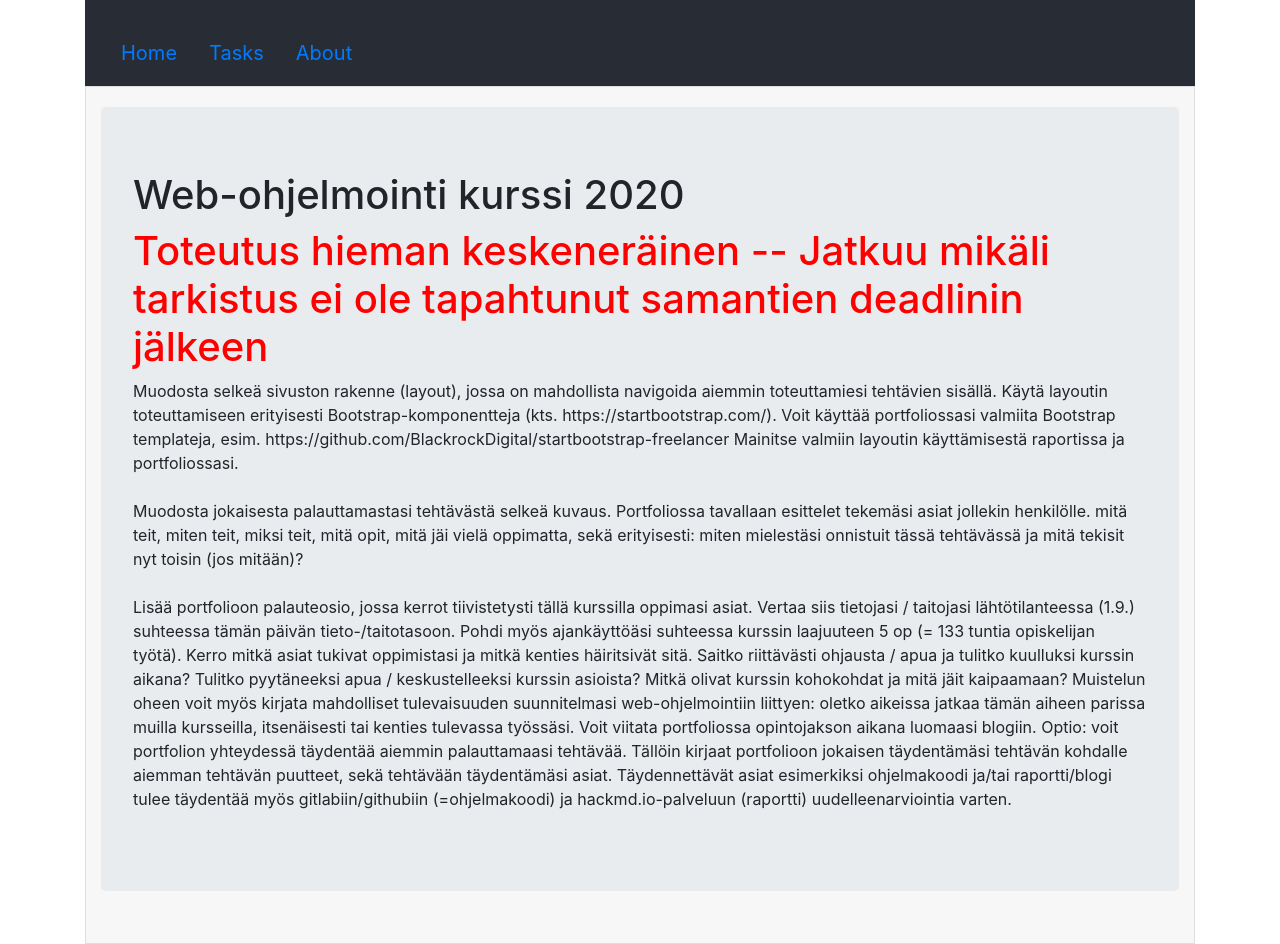
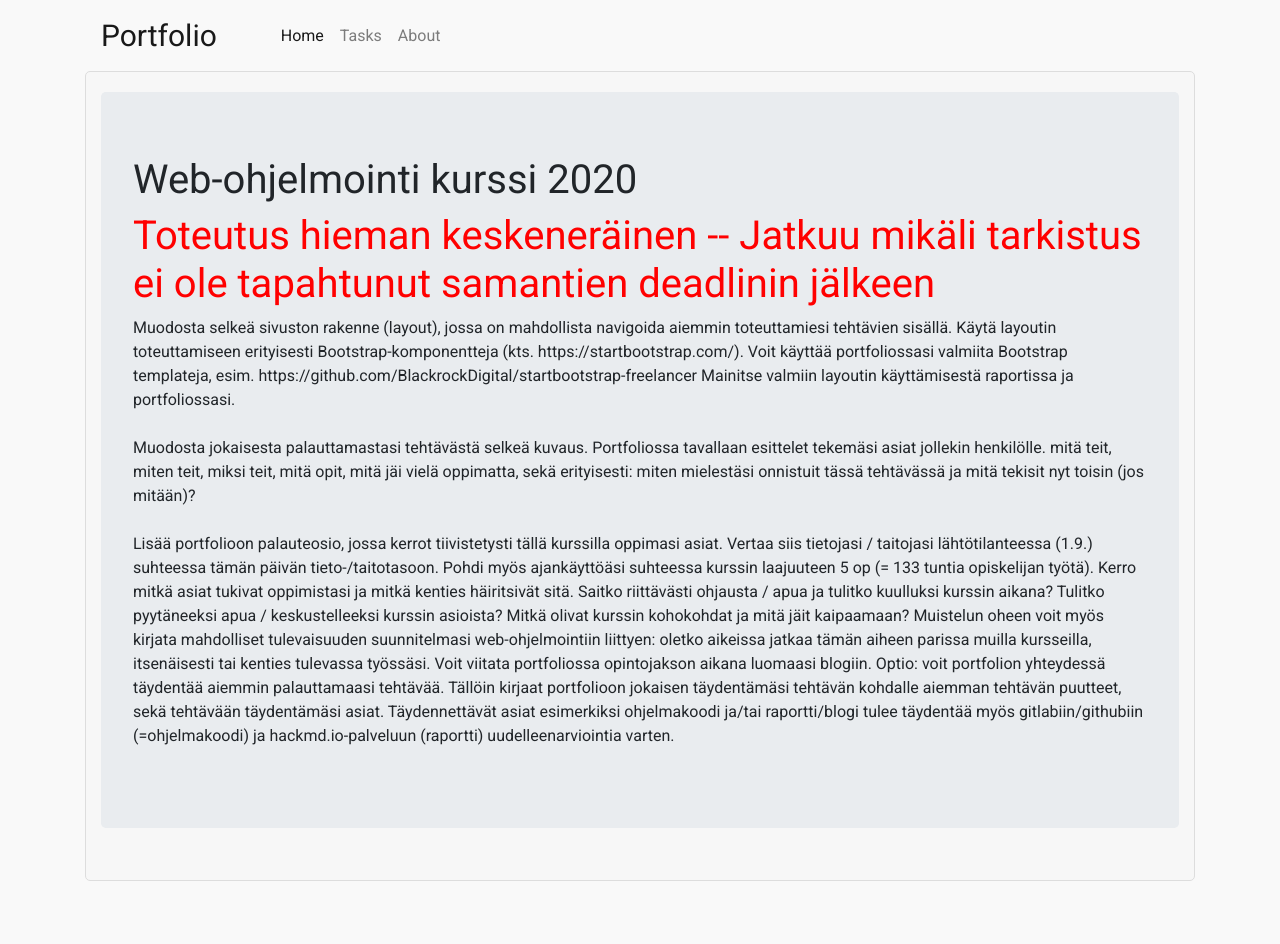
Before and after one commit to maici95/WebOhj, a React app in the folder t7/portfolio/: page / in a window 1280 px wide. After the commit the page ends 921 px from the top, so only its background shows below. Built offline with nearby package versions, Linux system fonts and the light colour scheme.

Commit message:
portfolion navigaatio ja tehtavan nakyma

```diff
--- a/t7/portfolio/public/index.html
+++ b/t7/portfolio/public/index.html
@@ -9,6 +9,9 @@
       name="description"
       content="Web site created using create-react-app"
     />
+
+    <link href="https://fonts.googleapis.com/css2?family=Roboto&display=swap" rel="stylesheet">
+
     <link rel="apple-touch-icon" href="%PUBLIC_URL%/logo192.png" />
     <!--
       manifest.json provides metadata used when your web app is installed on a
--- a/t7/portfolio/src/Data/tasks.json
+++ b/t7/portfolio/src/Data/tasks.json
@@ -1,34 +1,53 @@
 {
     "tasks": [
         {
+            "id": "0",
             "name": "Viikko 1",
             "title": "Viikko 1",
             "img": "js.png",
             "desc": "Ensimmäisen viikon tehtävä tutustu javascriptin saloihin"
         },
         {
+            "id": "1",
             "name": "Viikko 2",
             "title": "Viikko 2",
             "img": "git.png",
             "desc": "Kurssin tehtävien versionhallinta Gitin avulla GitHubissa"
         },
         {
+            "id": "2",
             "name": "Viikko 3",
             "title": "Viikko 3",
             "img": "postman.png",
             "desc": "Postmanilla backendin testausta ennen käyttöliittymän tekoa"
         },
         {
+            "id": "3",
             "name": "Viikko 4",
             "title": "Viikko 4",
             "img": "react.png",
             "desc": "Tutustuminen Reactin saloihin"
         },
         {
+            "id": "4",
             "name": "Viikko 5",
             "title": "Viikko 5",
             "img": "rest.png",
             "desc": "REST API ja Reactin kytkeminen yhteen"
+        },
+        {
+            "id": "5",
+            "name": "Viikko 6",
+            "title": "Viikko 6",
+            "img": "port.png",
+            "desc": "Portfolion teko kurssin tehtävistä"
+        },
+        {
+            "id": "6",
+            "name": "Viikko 7",
+            "title": "Viikko 7",
+            "img": "ship.png",
+            "desc": "Laivanupotus peliin backend logiikka pelikentän generointiin"
         }
     ]
 }
--- a/t7/portfolio/src/Styles/index.js
+++ b/t7/portfolio/src/Styles/index.js
@@ -2,18 +2,31 @@
 
 
 const Styles = {
+    jumbotron: {
+        color: '#222',
+        background: '#fff',
+        border: '1px solid #ddd',
+        paddingTop: '20px',
+        paddingBottom: '20px'
+    },
+    brand: {
+        fontSize: '30px'
+    },
     nav: {
-        paddingTop: '30px',
-        paddingBottom: '10px',
-        paddingLeft: '20px',
-        background: '#282C34',
-        fontSize: '20px'
+        //paddingTop: '30px',
+        //paddingBottom: '10px',
+        //paddingLeft: '20px',
+        //background: '#282C34',
+        fontSize: '16px',
+        paddingLeft: '40px'
     },
     content: {
         background: '#F7F7F7',
         paddingTop: '20px',
         paddingBottom: '20px',
-        border: '1px solid #ddd'
+        border: '1px solid #ddd',
+        borderRadius: '5px',
+        marginBottom: '40px'
     },
     title: {
         marginTop: '20px',
@@ -27,10 +40,21 @@ const Styles = {
     card: {
         textAlign: 'center',
         minWidth: '200px',
-        maxWidth: '30%',
+        maxWidth: '25%',
         margin: '10px',
         float: 'left',
         boxShadow: '2px 2px 4px #ddd'
+    },
+    cardImage: {
+        padding: '20px',
+        borderBottom: '1px solid #ddd',
+        background: '#f9f9f9'
+    },
+    contentWrapper: {
+        background: '#fff',
+        border: '1px solid #ddd',
+        padding: '40px 0',
+        borderRadius: '5px'
     }
 }
 
--- a/t7/portfolio/src/components/Routing/index.js
+++ b/t7/portfolio/src/components/Routing/index.js
@@ -6,8 +6,9 @@ import { BrowserRouter as Router, Switch, Route, Link } from 'react-router-dom';
 import Home from '../../views/Home';
 import Tasks from '../../views/Tasks';
 import About from '../../views/About';
+import TaskOverview from '../../views/TaskOverview';
 
-import { Nav, Container } from 'react-bootstrap';
+import { Navbar, Nav, Container } from 'react-bootstrap';
 import Styles from '../../Styles';
 import './style.css';
 
@@ -16,6 +17,10 @@ export default function Routing() {
     return (
         <Container>
             <Router>
+                <Navbar expand="lg">
+                    <Navbar.Brand style={Styles.brand}>
+                        Portfolio
+                    </Navbar.Brand>
                     <Nav style={Styles.nav} defaultActiveKey="home">
                         <Nav.Link as={Link} to="/" eventKey="home">
                             Home
@@ -27,6 +32,8 @@ export default function Routing() {
                             About
                         </Nav.Link>
                     </Nav>
+                </Navbar>
+
 
                 <Switch>
                     <Route exact path="/">
@@ -38,6 +45,9 @@ export default function Routing() {
                     <Route path="/about">
                         <About />
                     </Route>
+                    <Route path="/test:id">
+                        <TaskOverview />
+                    </Route>
                 </Switch>
             </Router>
         </Container>
--- a/t7/portfolio/src/components/Routing/style.css
+++ b/t7/portfolio/src/components/Routing/style.css
@@ -1,6 +1,7 @@
 
 body {
-    background: #333;
+    background: #f9f9f9!important;
+    font-family: Roboto!important;
 }
 
 .cards-container {
--- /dev/null
+++ b/t7/portfolio/src/views/TaskOverview/index.js
@@ -0,0 +1,60 @@
+
+
+
+import React from 'react';
+
+import { Button, Container } from 'react-bootstrap';
+import taskData from '../../Data/tasks.json';
+import Styles from '../../Styles';
+
+export default function TaskOverview(props) {
+
+
+
+    const [task, setTask] = React.useState({});
+    const [tasks, setTasks] = React.useState([]);
+    const [loaded, setLoaded] = React.useState(false);
+    const [id, setId] = React.useState(null);
+
+    React.useEffect(() => {
+        if (!loaded) {
+            setId(window.location.href.split(':').reverse()[0]);
+            setTasks(taskData.tasks);
+            setLoaded(true);
+        }
+
+        setTask(tasks.find(item => parseInt(item.id) === parseInt(id)));
+
+        // testing
+        console.log(task);
+    }, [id, loaded, task, tasks]);
+
+    // Go to previous or next task
+    function switchTask(dir) {
+        const newIndex = parseInt(id) + parseInt(dir);
+
+        if (newIndex < 0) {
+            setId(tasks.length - 1);
+        } else if (newIndex > tasks.length - 1) {
+            setId(0);
+        } else {
+            setId(newIndex);
+        }
+    }
+
+    return (
+        <Container style={Styles.content}>
+            <Button onClick={() => switchTask(-1)}>Previous</Button>
+            <Button onClick={() => switchTask(1)} style={{float: 'right'}}>Next</Button>
+            <br/><br/>
+
+            {task &&
+                <div>
+                    {task.title}<br/>
+                    {task.desc}<br/>
+                </div>
+            }
+
+        </Container>
+    );
+}
--- a/t7/portfolio/src/views/Tasks/Task/index.js
+++ b/t7/portfolio/src/views/Tasks/Task/index.js
@@ -6,15 +6,17 @@ import React from 'react';
 import { Button, Card, Image } from 'react-bootstrap';
 import Styles from '../../../Styles';
 
+import { Link } from 'react-router-dom';
+
 export default function Task(props) {
 
     return (
         <Card style={Styles.card}>
-            <Card.Img as={Image} variant="top" src={props.img} />
+            <Card.Img as={Image} variant="top" src={props.img} style={Styles.cardImage} />
             <Card.Body>
                 <Card.Title>{props.title}</Card.Title>
                 <Card.Text>{props.desc}</Card.Text>
-                <Button onClick={() => props.onClick()}>Take a look</Button>
+                <Button as={Link} to={props.to}>Take a look</Button>
             </Card.Body>
         </Card>
     );
--- a/t7/portfolio/src/views/Tasks/index.js
+++ b/t7/portfolio/src/views/Tasks/index.js
@@ -4,9 +4,11 @@
 import React from 'react';
 
 import Styles from '../../Styles';
-import { Container } from 'react-bootstrap';
+import { Container, Jumbotron } from 'react-bootstrap';
 import Task from './Task';
-import Title from '../../components/Content/Title';
+//import Title from '../../components/Content/Title';
+
+
 
 import tasks from '../../Data/tasks.json';
 
@@ -14,8 +16,13 @@ export default function Tasks() {
 
     return (
         <Container style={Styles.content}>
-            <Title>Kurssin viikkotehtävät</Title>
-            <Container className="cards-container">
+            <Jumbotron style={Styles.jumbotron}>
+                <h3>Kurssin viikkotehtävät</h3>
+                <p>
+                    Kurssin tehtävät viikko viikolta
+                </p>
+            </Jumbotron>
+            <Container className="cards-container" style={Styles.contentWrapper}>
                 {tasks.tasks.map((item, index) => {
                     return (
                         <Task
@@ -23,7 +30,7 @@ export default function Tasks() {
                             img={item.img}
                             title={item.title}
                             desc={item.desc}
-                            onClick={() => { alert('not yet') }}
+                            to={`/test:${item.id}`}
                         />
                     );
                 })}
```
Also changed, not shown: t7/portfolio/public/port.png (added), t7/portfolio/public/ship.png (added). Lines whose indentation alone changed are shown as unchanged.
